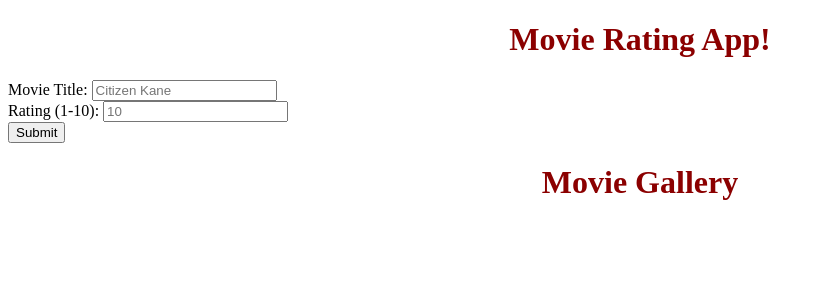
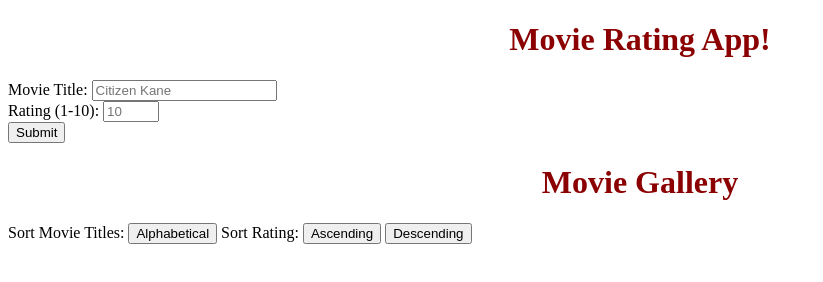
Before and after one commit to Jomkit/jquery-dom-exercise, a plain HTML site: page movies-app/index.html in a window 1280 px wide. Shown: the whole page, without its empty margins (0-823 px from the left). Drawn offline with nearby package versions, Linux system fonts and the light colour scheme.

Commit message:
Stuck on the last problem, sorting the movies

```diff
--- a/movies-app/app.js
+++ b/movies-app/app.js
@@ -2,6 +2,16 @@ $('#form-submit').on('click', function(e) {
     e.preventDefault();
     let title = $('input[name="Movie-Title"]').val();
     let rating = $('input[name="Rating"]').val();
+
+    if(rating < 1 || rating > 10){
+        alert("Rating out of range");
+        return false;
+    }
+    if(title.length < 2){
+        alert("Movie title is too short");
+        return false;
+    }
+
     $(`<li class="movie">${title}, ${rating}/10 <span class="remove-btn">&#9746;</span></li>`).appendTo($('#movies'));
     $('.form-input').val('');
 })
--- a/movies-app/index.html
+++ b/movies-app/index.html
@@ -14,11 +14,11 @@
             <form>
                 <div class="form-item">
                     <label for="name">Movie Title: </label>
-                    <input type="text" class="form-input" name="Movie-Title" placeholder="Citizen Kane" required />
+                    <input type="text" minlength="2" class="form-input" name="Movie-Title" placeholder="Citizen Kane" required />
                 </div>
                 <div class="form-item">
                     <label>Rating (1-10):</label>
-                    <input type="text" class="form-input" name="Rating" placeholder="10" required />
+                    <input type="number" min="0" max="10" class="form-input" name="Rating" placeholder="10" required />
                 </div>
 
                 <div class="form-submit-container">
@@ -29,6 +29,13 @@
 
         <h1 id="movie-title">Movie Gallery</h1>
         <secton class="movie-gallery">
+            <div class="settings">
+                <label>Sort Movie Titles:</label>
+                <button id="alphabetical">Alphabetical</button>
+                <label>Sort Rating: </label>
+                <button id="ascend">Ascending</button>
+                <button id="descend">Descending</button>
+            </div>
             <ul id="movies">
 
             </ul>
```
